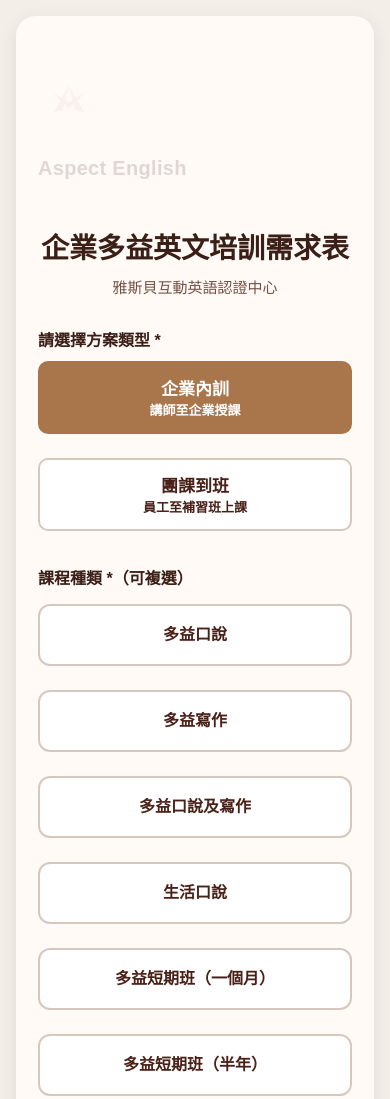
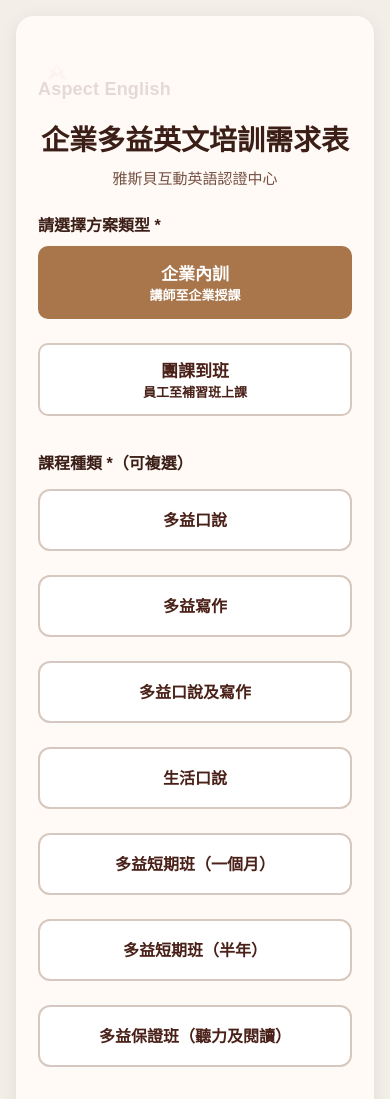
Before and after one commit to Aspect-English/Enterprise-Plan, a plain HTML site: page index.html in a window 390 px wide. Shown: the top 1099 px of the page. Drawn offline with Linux system fonts and the light colour scheme.

Commit message:
Add files via upload

```diff
--- a/index.html
+++ b/index.html
@@ -233,46 +233,51 @@
     @media (max-width: 600px) {
       .container {
         margin: 16px;
-        padding: 24px 22px;
-        border-radius: 20px;
+        padding:22px;
       }
 
       /* 手機版品牌浮水印：靠左上，Logo 在上、Aspect English 在下，不換行 */
       .brand-header {
-        display: flex;
-        flex-direction: column;
-        align-items: flex-start;
-        justify-content: flex-start;
-        gap: 4px;
-        width: 100%;
-        margin: 4px 0 52px 0;
-        padding-left: 0;
+        position:relative;
+        height:75px;          /* 原本約180px，改成75px即可 */
+        margin-bottom:10px;
       }
 
       .logo {
         display: block;
-        width: 62px;
+        width: 38px;
         height: auto;
-        opacity: 0.16;
+        opacity: .12;
+        position:absolute;
+        top:0;
+        left:0;
       }
 
-      .brand-text {
-        font-size: 20px;
-        font-weight: 800;
-        color: rgba(74, 33, 24, 0.16);
-        letter-spacing: 0.3px;
-        line-height: 1;
-        white-space: nowrap;
-      }
+      /* Aspect English */
+      .brand-text{
+          position:absolute;
+          left:0;
+          top:42px;
 
-      h1 {
-        font-size: 28px;
-        line-height: 1.35;
-      }
+          font-size:18px;
+          font-weight:700;
+          color:rgba(74,33,24,.15);
 
-      .subtitle {
-        font-size: 15px;
-      }
+          white-space:nowrap;   /* 不跳行 */
+          letter-spacing:.2px;
+          line-height:1;
+  }
+
+      h1{
+      font-size:28px;
+      line-height:1.3;
+      margin-top:0;
+  }
+
+      .subtitle{
+      font-size:15px;
+      margin-bottom:24px;
+  }
 
       .radio-group {
         flex-direction: column;
```
